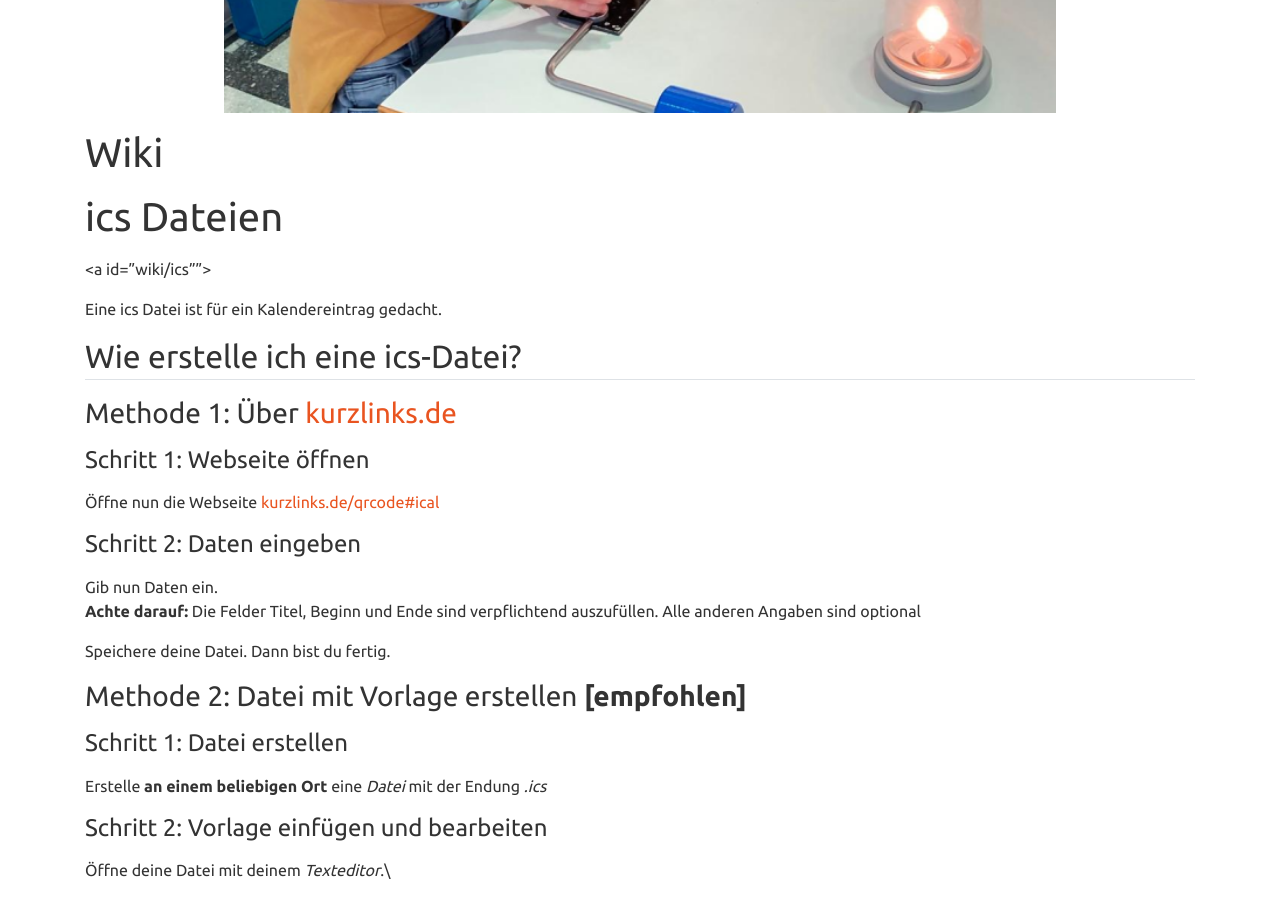
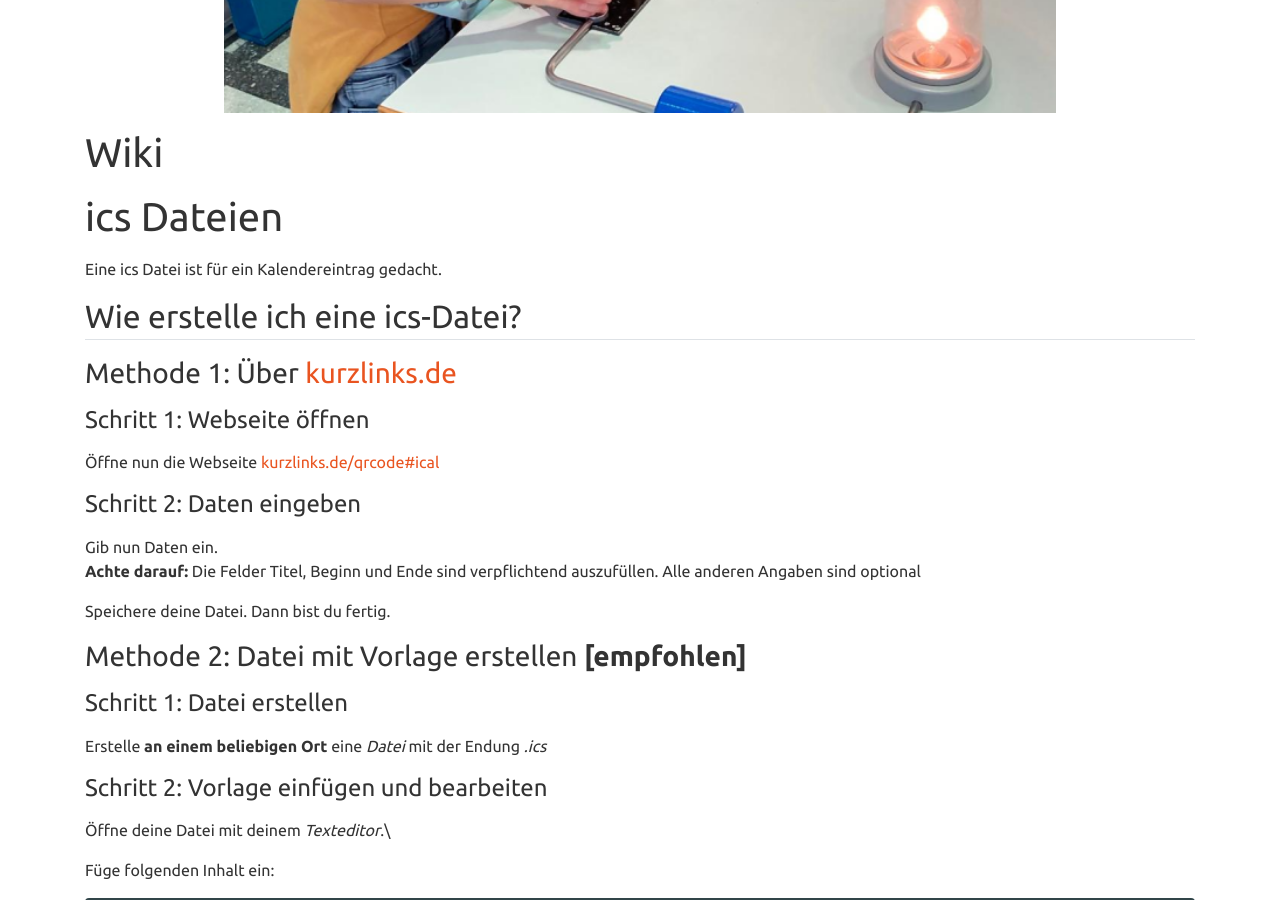
Before and after one commit to viktor-chiarcos/viktor-chiarcos.github.io, a Jekyll site: the page built from _pages/tech.md, in a window 1280 px wide and 900 px high, scrolled down 1060 px. Built offline with Jekyll 4.4.1, drawn with Linux system fonts in a browser that asks for light colours.

Commit message:
Fix HTML entity in tech.md for anchor tag

```diff
--- a/_pages/tech.md
+++ b/_pages/tech.md
@@ -21,7 +21,7 @@ Du auch? [Dann tritt bei unserer Organisation bei](/tech/organisation/).
 
 # ics Dateien
 
-<a id="wiki/ics"">
+<a id="wiki/ics">
 
 Eine ics Datei ist für ein Kalendereintrag gedacht.
 
```
